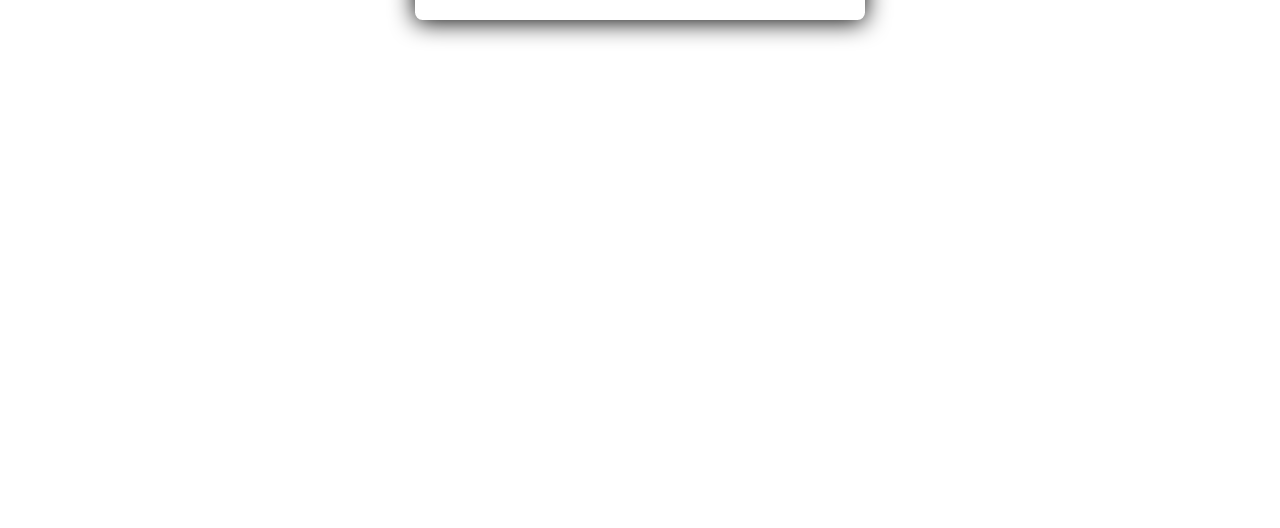
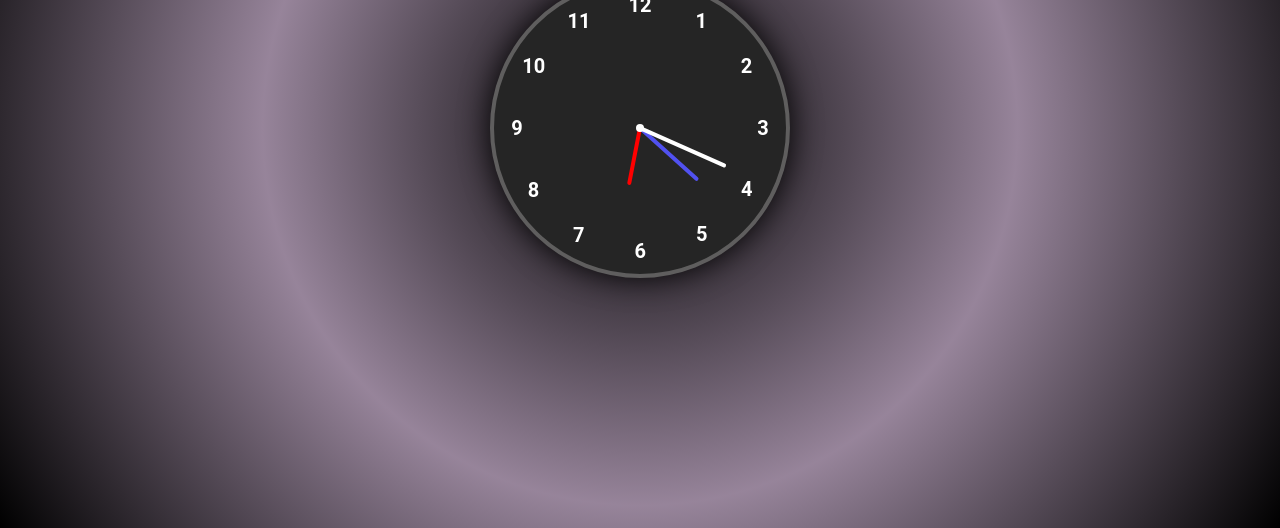
Before and after one commit to riya2611/Javascript-Mini-Projects, a plain HTML site: page Analog Clock Application/index.html in a window 1280 px wide. Shown: the part 272-800 px from the top of the page. Drawn offline with Linux system fonts and the light colour scheme.

Commit message:
First Commit

```diff
--- a/Analog Clock Application/index.css
+++ b/Analog Clock Application/index.css
@@ -4,21 +4,67 @@
     box-sizing: border-box;
 }
 
-.container{
-    max-width: 450px;
-    padding: 5px;
-    margin: 200px auto;
-    padding-top: 20px;
-    background-color: white;
-    border-radius: 0.2cm;
-    box-shadow: 0 2px 25px black;
-    text-align: center;
+body{
+    display: flex;
+    justify-content: center;
     align-items: center;
-    display: flex;
-    flex-direction: column;
+    min-height: 100vh;
+    background: radial-gradient(circle, black, rgba(42, 4, 49, 0.49), rgb(0, 0, 0));
+    font-family: 'Roboto', sans-serif;
 }
 
-.container h1{
-    text-decoration: underline;
-    margin-bottom: 30px;
+.container{
+    position: relative;
 }
+
+.clock{
+    width: 300px;
+    height: 300px;
+    background-color: rgb(37, 37, 37);
+    border-radius: 50%;
+    border: 4px solid rgb(95, 94, 94);
+    box-shadow: 0px 0px 30px rgba(0, 0, 0, 0.9);
+    display: flex;
+    justify-content: center;
+    align-items: center;
+    /* position: relative; */
+}
+
+.clock span{
+    position: absolute;
+    transform: rotate(calc(30deg * var(--i)));
+    inset: 15px;
+    text-align: center;
+}
+
+.clock span b{
+    transform: rotate(calc(-30deg * var(--i)));
+    display: inline-block;
+    color: white;
+    font-size: 20px;
+}
+
+.clock::before{
+    content: '';
+    position: absolute;
+    width: 8px;
+    height: 8px;
+    border-radius: 50%;
+    background-color: white;
+    z-index: 2;
+}
+
+.hand{
+    position: absolute;
+    display: flex;
+    justify-content: center;
+    align-items: flex-end;
+}
+
+.hand i{
+    position: absolute;
+    background-color: var(--clr);
+    width: 4px;
+    height: var(--h);
+    border-radius: 8px;
+}
--- a/Analog Clock Application/index.html
+++ b/Analog Clock Application/index.html
@@ -8,7 +8,31 @@
 </head>
 <body>
     <div class="container">
-        <h1>Analog Clock</h1>
+        <div class="clock">
+            <div style="--clr: red; --h: 58px;" id="hour" class="hand">
+                <i></i>
+            </div>
+            <div style="--clr: rgba(84, 84, 252, 0.944); --h: 78px;" id="min" class="hand">
+                <i></i>
+            </div>
+            <div style="--clr: white; --h: 94px;" id="sec" class="hand">
+                <i></i>
+            </div>
+
+            <span style="--i: 1"><b>1</b></span>
+            <span style="--i: 2"><b>2</b></span>
+            <span style="--i: 3"><b>3</b></span>
+            <span style="--i: 4"><b>4</b></span>
+            <span style="--i: 5"><b>5</b></span>
+            <span style="--i: 6"><b>6</b></span>
+            <span style="--i: 7"><b>7</b></span>
+            <span style="--i: 8"><b>8</b></span>
+            <span style="--i: 9"><b>9</b></span>
+            <span style="--i: 10"><b>10</b></span>
+            <span style="--i: 11"><b>11</b></span>
+            <span style="--i: 12"><b>12</b></span>
+
+        </div>
     </div>
     <script src="script.js"></script>
 </body>
--- a/Analog Clock Application/script.js
+++ b/Analog Clock Application/script.js
@@ -0,0 +1,24 @@
+let hr = document.getElementById("hour");
+let min = document.getElementById("min");
+let sec = document.getElementById("sec");
+
+function displayTime(){
+    let date = new Date();
+    console.log(date);
+
+    let h = date.getHours();
+    let m = date.getMinutes();
+    let s = date.getSeconds();
+    console.log(h, m, s);
+
+    let hRotation = 30*h + m/2;
+    let mRotation = 6*m;
+    let sRotation = 6*s;
+    console.log(hRotation, mRotation, sRotation);
+
+    hr.style.transform = `rotate(${hRotation}deg)`;
+    min.style.transform = `rotate(${mRotation}deg)`;
+    sec.style.transform = `rotate(${sRotation}deg)`;
+}
+
+setInterval(displayTime, 1000);
```
